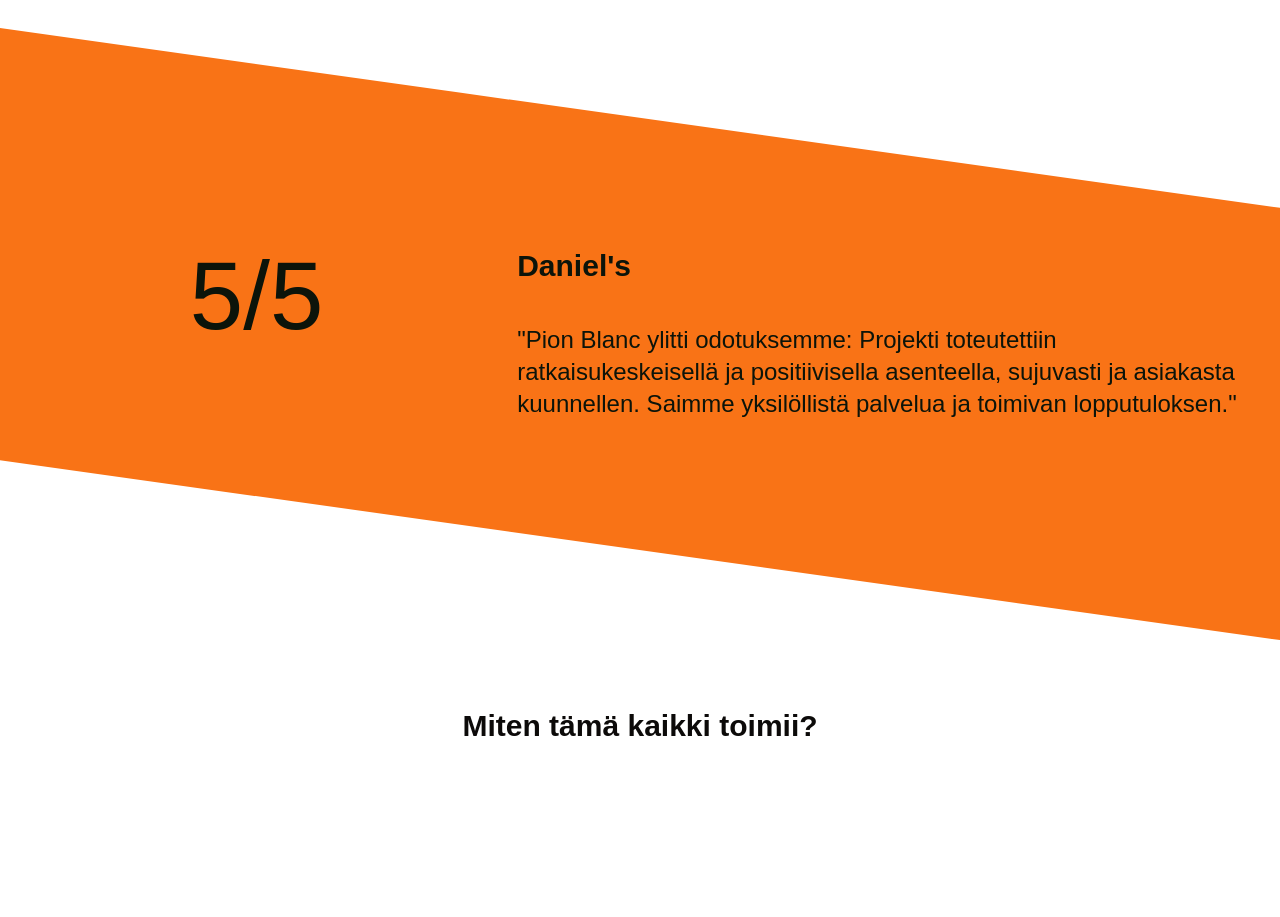
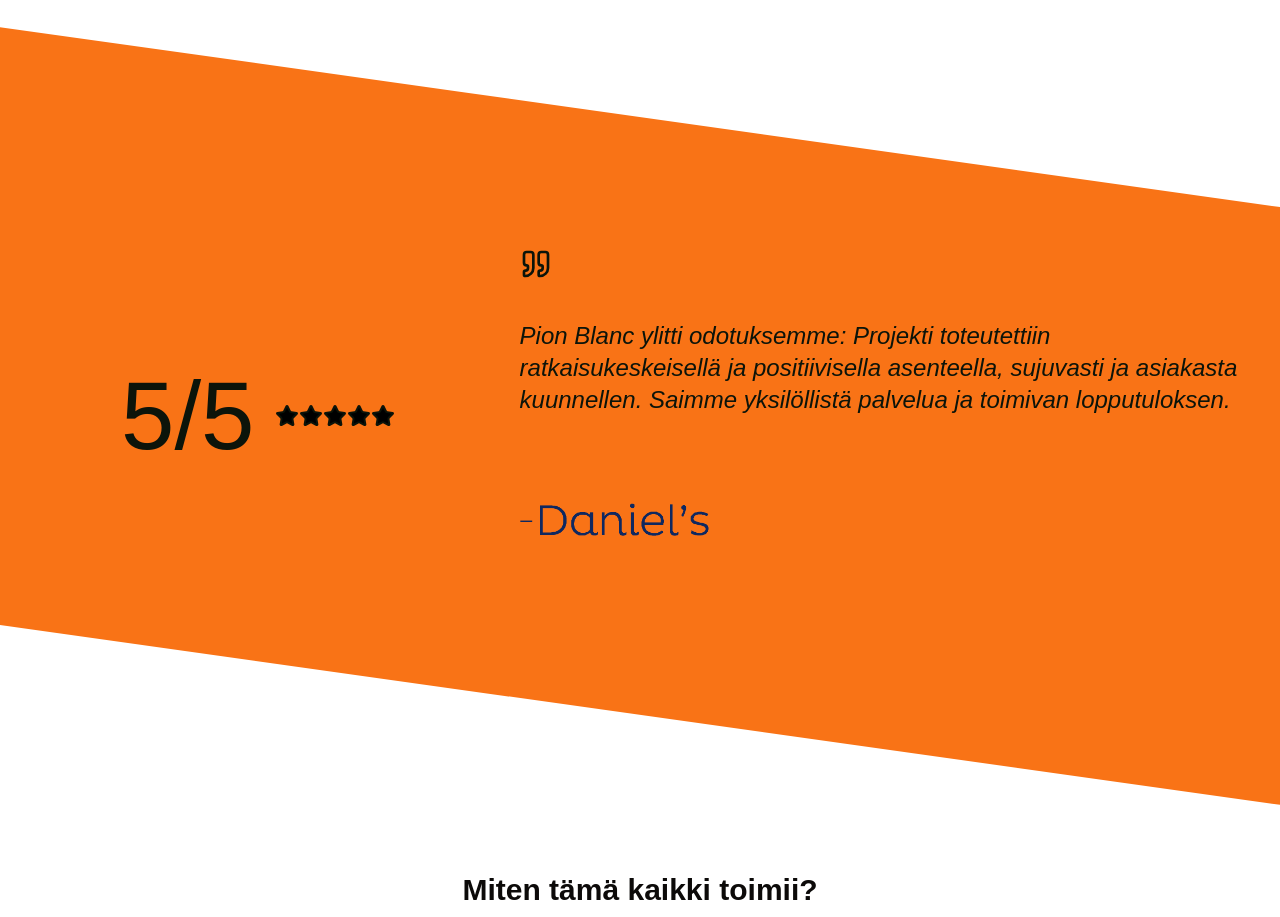
Before and after one commit to strengv1/pionblanc, a Next.js app: page / in a window 1280 px wide. Shown: the part 1940-2857 px from the top of the page. Built offline with nearby package versions, Linux system fonts and the light colour scheme; no server answers.

Commit message:
improve testimonials section

```diff
--- a/src/app/_components/QuoteSection.tsx
+++ /dev/null
@@ -1,30 +0,0 @@
-import { useTranslations } from "next-intl";
-import Link from "next/link";
-
-export default function QuoteSection() {
-  const t = useTranslations('QuoteSection');
-
-  return (
-    <section id="quote"
-      className="quote-section w-full mx-auto px-4 py-28 md:py-24 lg:py-32 text-secondary md:mt-[200px] max-w-screen-xl"
-    >
-      <div className="flex gap-10 mx-5">
-       <div className="w-full items-center justify-center text-center text-5xl md:text-8xl">
-          5/5
-        </div>
-        <div className="flex flex-col gap-10">
-          <Link href="https://daniel.fi/" target="_blank">
-            <h1 className="text-lg lg:text-3xl font-semibold hover:underline underline-offset-4">
-              Daniel&apos;s
-            </h1>
-          </Link>
-          <p className="text-md lg:text-2xl">
-            &quot;{t("from_daniels")}&quot;
-          </p>
-        </div>
-
-      </div>
-
-    </section>
-  );
-}
--- /dev/null
+++ b/src/app/_components/TestimonialsSection.tsx
@@ -0,0 +1,44 @@
+import { Quote, Star } from "lucide-react";
+import { useTranslations } from "next-intl";
+import Image from "next/image"
+
+export default function TestimonialsSection() {
+  const t = useTranslations('TestimonialsSection');
+
+  return (
+    <section id="testimonials"
+      className="testimonials-section w-full mx-auto px-4 py-28 md:py-24 lg:py-32 text-secondary md:mt-[200px] max-w-screen-xl"
+    >
+      <div className="flex gap-10 mx-5">
+        <div className="w-full md:flex text-center self-center justify-center gap-5">
+          <span className="text-5xl md:text-8xl">
+            5/5
+          </span>
+          <div className="flex self-center justify-center">
+            <Star fill="secondary"/>
+            <Star fill="secondary"/>
+            <Star fill="secondary"/>
+            <Star fill="secondary"/>
+            <Star fill="secondary"/>
+          </div>
+        </div>
+
+        <div className="flex flex-col gap-10">
+          <Quote width="2rem" height="2rem"/>
+          <p className="text-md lg:text-2xl italic">
+            {t("from_daniels")}
+          </p>
+
+          <Image
+            src="/logos/daniels_logo_testimonials.png"
+            alt={`Daniel's logo`}
+            width={150}
+            height={200}
+            className="object-contain w-32 md:w-40 lg:w-48 h-10 sm:h-28 md:h-32"
+            loading="lazy"
+          />
+        </div>
+      </div>
+    </section>
+  );
+}
--- a/src/app/page.tsx
+++ b/src/app/page.tsx
@@ -6,7 +6,7 @@
 import FinalHook from "./_components/FinalHook"
 import HeroSection from "./_components/HeroSection"
 // import PricingSection from "./_components/PricingSection"
-import QuoteSection from "./_components/QuoteSection"
+import TestimonialsSection from "./_components/TestimonialsSection"
 
 export default function LandingPage() {
   return (
@@ -17,7 +17,7 @@
         <HeroSection />
         <AdditionalInfoSection />
         <div className="overflow-x-clip">
-          <QuoteSection />
+          <TestimonialsSection />
         </div>
         <DemoSection />
         <FinalHook />
--- a/src/messages/en.json
+++ b/src/messages/en.json
@@ -27,7 +27,7 @@
     "rotating_word_4": "developing customer relationships",
     "rotating_word_5": "your team's well-being"
   },
-  "QuoteSection": {
+  "TestimonialsSection": {
     "from_daniels": "Pion Blanc exceeded our expectations: The project was carried out with a solution-oriented and positive attitude, smoothly and with a strong focus on the client. We received personalized service and a functional end result."
   },
   "DemoSection": {
--- a/src/messages/fi.json
+++ b/src/messages/fi.json
@@ -27,7 +27,7 @@
     "rotating_word_4": "asiakassuhteiden kehittämiseen",
     "rotating_word_5": "tiimisi hyvinvointiin"
   },
-  "QuoteSection": {
+  "TestimonialsSection": {
     "from_daniels": "Pion Blanc ylitti odotuksemme: Projekti toteutettiin ratkaisukeskeisellä ja positiivisella asenteella, sujuvasti ja asiakasta kuunnellen. Saimme yksilöllistä palvelua ja toimivan lopputuloksen."
   },
   "DemoSection":{
--- a/src/styles/frontpage.css
+++ b/src/styles/frontpage.css
@@ -18,10 +18,10 @@
 
 }
 
-.quote-section{
+.testimonials-section{
   position: relative;
 }
-.quote-section::after {
+.testimonials-section::after {
   content: '';
   position: absolute;
   bottom: 0;
```
